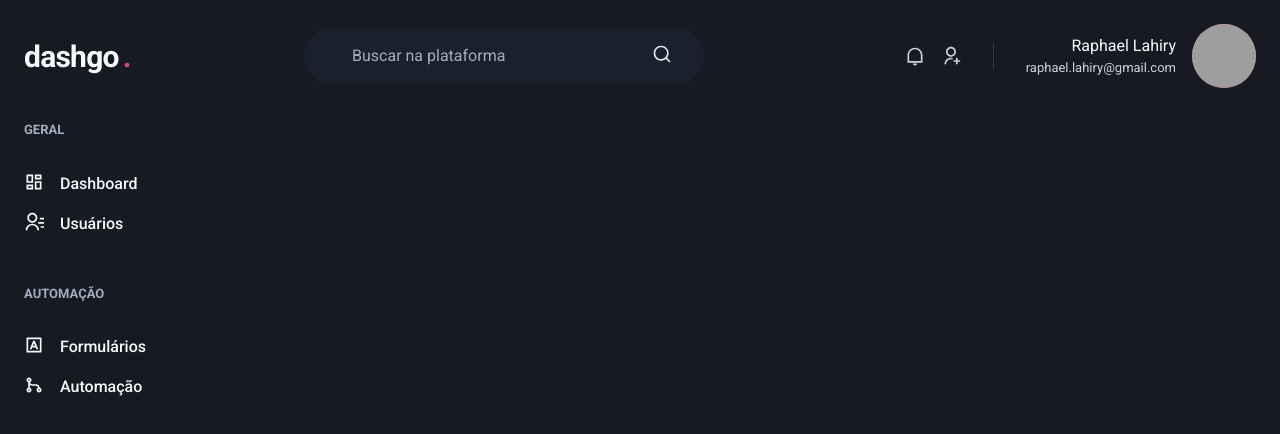
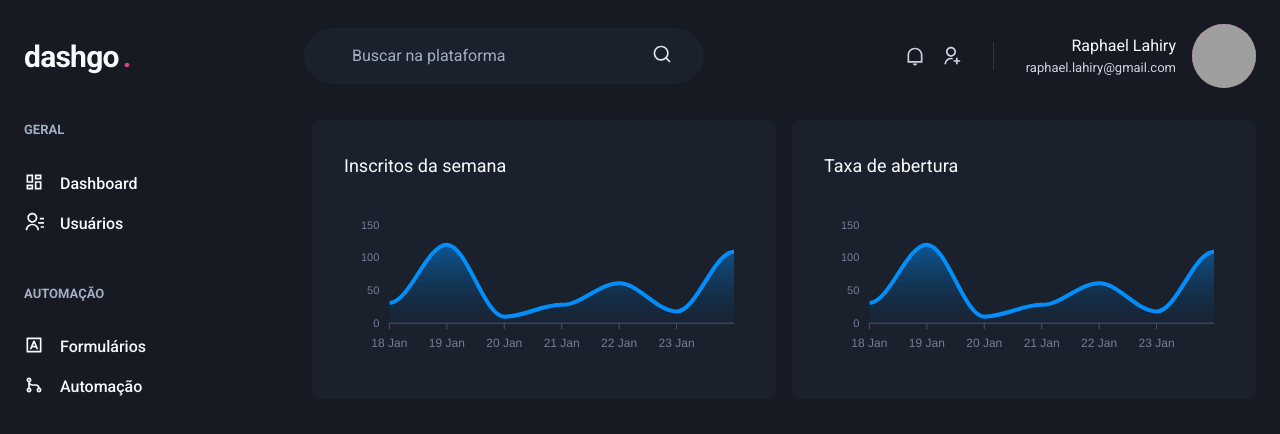
Before and after one commit to Lahiry/Ignite-dashgo, a Next.js app: page /dashboard in a window 1280 px wide. Shown: the top 434 px of the page. Built offline with nearby package versions, Linux system fonts and the light colour scheme; grey boxes are pictures that could not be loaded.

Commit message:
Página Dashboard

```diff
--- a/package.json
+++ b/package.json
@@ -12,9 +12,11 @@
     "@chakra-ui/react": "^1.8.1",
     "@emotion/react": "^11.7.1",
     "@emotion/styled": "^11.6.0",
+    "apexcharts": "^3.33.0",
     "framer-motion": "^6.2.3",
     "next": "12.0.9",
     "react": "17.0.2",
+    "react-apexcharts": "^1.3.9",
     "react-dom": "17.0.2",
     "react-icons": "^4.3.1"
   },
--- a/src/pages/dashboard.tsx
+++ b/src/pages/dashboard.tsx
@@ -1,6 +1,64 @@
-import { Flex } from "@chakra-ui/react";
+import { Box, Flex, SimpleGrid, Text, theme } from "@chakra-ui/react";
+import dynamic from "next/dynamic";
 import { Header } from "../components/Header";
 import { Sidebar } from "../components/Sidebar";
+import { ApexOptions } from "apexcharts";
+
+const Chart = dynamic(() => import('react-apexcharts'), {
+  ssr: false
+})
+
+const options: ApexOptions = {
+  chart: {
+    toolbar: {
+      show: false
+    },
+    zoom: {
+      enabled: false
+    },
+    foreColor: theme.colors.gray[500]
+  },
+  grid: {
+    show: false
+  },
+  dataLabels: {
+    enabled: false
+  },
+  tooltip: {
+    enabled: false
+  },
+  xaxis: {
+    type: 'datetime',
+    axisBorder: {
+      color: theme.colors.gray[600]
+    },
+    axisTicks: {
+      color: theme.colors.gray[600]
+    },
+    categories: [
+      '2022-01-18T00:00:00.000Z',
+      '2022-01-19T00:00:00.000Z',
+      '2022-01-20T00:00:00.000Z',
+      '2022-01-21T00:00:00.000Z',
+      '2022-01-22T00:00:00.000Z',
+      '2022-01-23T00:00:00.000Z',
+      '2022-01-24T00:00:00.000Z'
+    ]
+  },
+  fill: {
+    opacity: 0.3,
+    type: 'gradient',
+    gradient: {
+      shade: 'dark',
+      opacityFrom: 0.7,
+      opacityTo: 0.3
+    }
+  }
+};
+
+const series = [
+  { name: 'series1', data: [31, 120, 10, 28, 61, 18, 109] }
+];
 
 export default function Dashboard() {
   return (
@@ -9,6 +67,17 @@
 
       <Flex w="100%" maxW={1480} my="6" mx="auto" px="6">
         <Sidebar />
+
+        <SimpleGrid flex="1" gap="4" minChildWidth={320} align="flex-start">
+          <Box p="8" bg="gray.800" borderRadius={8} pb="4">
+            <Text fontSize="lg" mb="4">Inscritos da semana</Text>
+            <Chart options={options} series={series} type="area" height={160} />
+          </Box>
+          <Box p="8" bg="gray.800" borderRadius={8} pb="4">
+            <Text fontSize="lg" mb="4">Taxa de abertura</Text>
+            <Chart options={options} series={series} type="area" height={160} />
+          </Box>
+        </SimpleGrid>
       </Flex>
     </Flex>
   );
```
Also changed, not shown: 1 other file (tests, documents, lock files or other folders).
